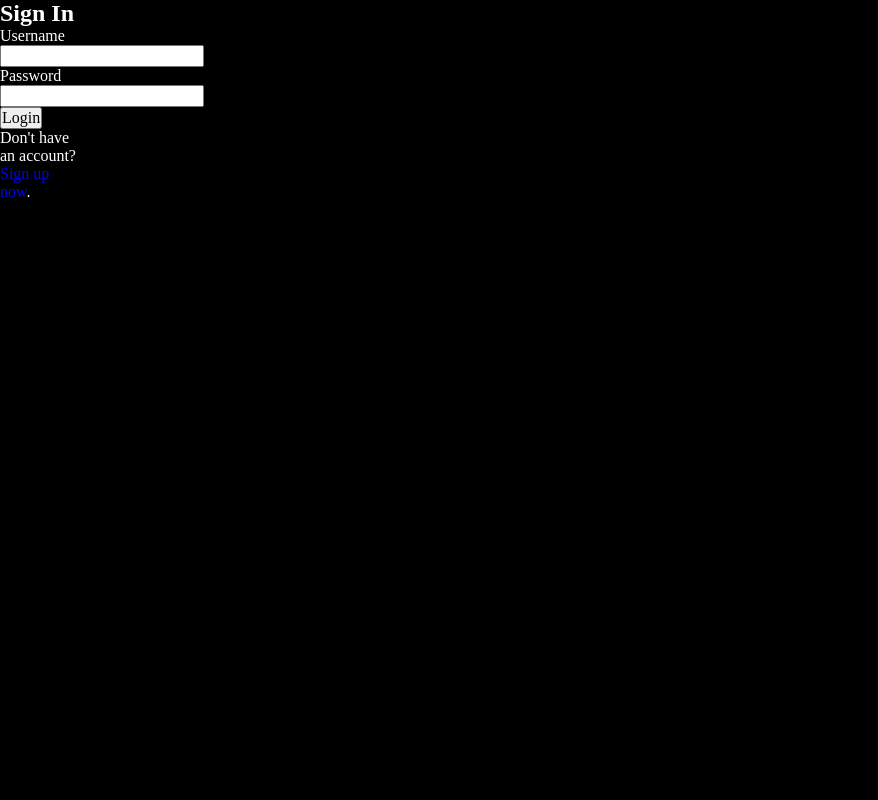
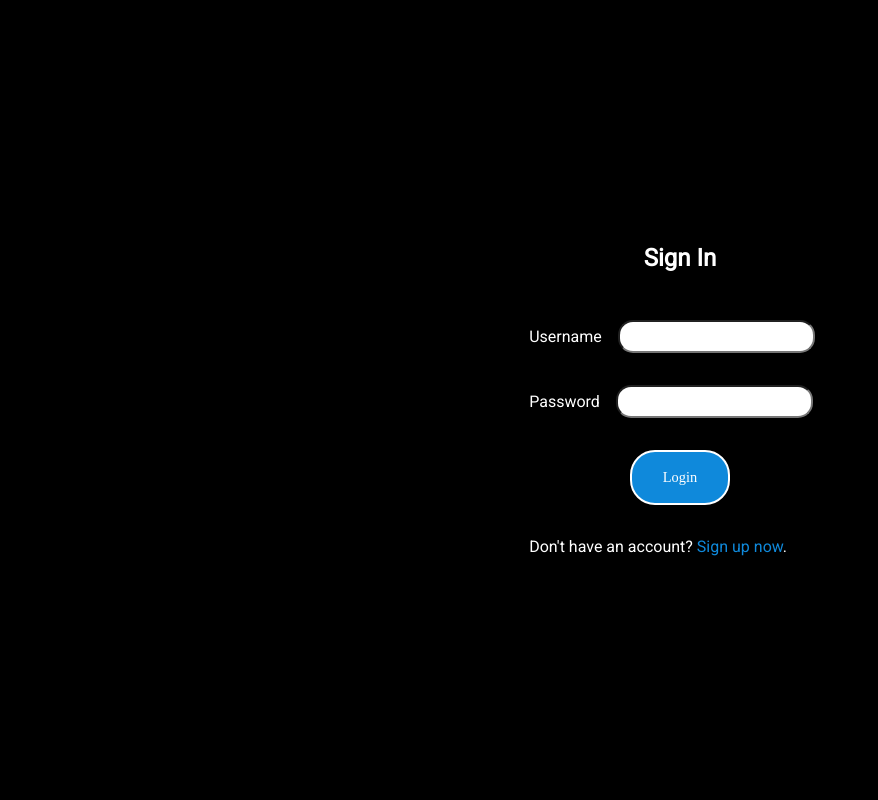
Before and after one commit to caoh29/php-twitter, a PHP site: page /signin.php in a window 1280 px wide. Shown: the whole page, without its empty margins (0-878 px from the left). Run offline with PHP 8.4, Linux system fonts and the light colour scheme.

Commit message:
sigin style done

```diff
--- a/index.php
+++ b/index.php
@@ -8,6 +8,9 @@
     <!-- Link to your custom CSS or Bootstrap -->
     <link rel="stylesheet" href="./styles/globals.css">
     <link rel="stylesheet" href="./styles/index.css">
+    <link rel="preconnect" href="https://fonts.googleapis.com">
+    <link rel="preconnect" href="https://fonts.gstatic.com" crossorigin>
+    <link href="https://fonts.googleapis.com/css2?family=Roboto&display=swap" rel="stylesheet">
 </head>
 <body>
     <!-- Header -->
@@ -22,7 +25,7 @@
             if(isset($_SESSION['user_id'])) {
                 echo '<form action="./logic/add_post.php" method="POST">';
                 echo '<div class="post_wrap">';
-                echo '<textarea id="content" name="content" placeholder="What are you thinking about?"></textarea>';
+                echo '<textarea required id="content" name="content" placeholder="What are you thinking about?"></textarea>';
                 echo '<input type="submit" value="Post"/>';
                 echo '</div>';
                 echo '</form>';
--- a/profile.php
+++ b/profile.php
@@ -8,6 +8,9 @@
     <!-- Link to your custom CSS or Bootstrap -->
     <link rel="stylesheet" href="./styles/globals.css">
     <link rel="stylesheet" href="./styles/profile.css">
+    <link rel="preconnect" href="https://fonts.googleapis.com">
+    <link rel="preconnect" href="https://fonts.gstatic.com" crossorigin>
+    <link href="https://fonts.googleapis.com/css2?family=Roboto&display=swap" rel="stylesheet">
 </head>
 <body>
     <!-- Header -->
--- a/signin.php
+++ b/signin.php
@@ -97,26 +97,29 @@ if($_SERVER["REQUEST_METHOD"] == "POST"){
     <!-- Link to your custom CSS or Bootstrap -->
     <link rel="stylesheet" href="./styles/globals.css">
     <link rel="stylesheet" href="./styles/signin.css">
+    <link rel="preconnect" href="https://fonts.googleapis.com">
+    <link rel="preconnect" href="https://fonts.gstatic.com" crossorigin>
+    <link href="https://fonts.googleapis.com/css2?family=Roboto&display=swap" rel="stylesheet">
 </head>
 <body>
-    <div class="wrapper">
+    <main id="main_signin">
         <h2>Sign In</h2>
         <form action="" method="post">
-            <div>
+            <div class="username_wrapper">
                 <label>Username</label>
                 <input type="text" name="username" value="<?php echo $username; ?>">
                 <span><?php echo $username_err; ?></span>
             </div>
-            <div>
+            <div class="password_wrapper">
                 <label>Password</label>
                 <input type="password" name="password">
                 <span><?php echo $password_err; ?></span>
             </div>
-            <div>
+            <div class="submit_wrapper">
                 <input type="submit" value="Login">
             </div>
             <p>Don't have an account? <a href="signup.php">Sign up now</a>.</p>
         </form>
-    </div>
+    </main>
 </body>
 </html>
--- a/signup.php
+++ b/signup.php
@@ -31,6 +31,9 @@ if ($_SERVER["REQUEST_METHOD"] == "POST") {
     <!-- Link to your custom CSS or Bootstrap -->
     <link rel="stylesheet" href="./styles/globals.css">
     <link rel="stylesheet" href="./styles/signup.css">
+    <link rel="preconnect" href="https://fonts.googleapis.com">
+    <link rel="preconnect" href="https://fonts.gstatic.com" crossorigin>
+    <link href="https://fonts.googleapis.com/css2?family=Roboto&display=swap" rel="stylesheet">
 </head>
 <body>
     <h2>Register</h2>
--- a/styles/globals.css
+++ b/styles/globals.css
@@ -15,6 +15,9 @@ body, html{
   color: white;
   display: grid;
   grid-template-columns: 80px calc(100vw - 80px);
+  font-family: "Roboto", sans-serif;
+  font-weight: 400;
+  font-style: normal;
 }
 
 input, button, textarea, select{
@@ -38,9 +41,30 @@ html:focus-within{
 
 a {
   text-decoration: none;
+  color: rgb(15, 137, 219);
 }
 
-/* FONT */
+input[type=submit] {
+  border: 2px solid white;
+  padding: 15px 20px;
+  font-family: 'Hedvig Letters Serif', serif;
+  font-size: .9rem;
+  font-weight: 400;
+  line-height: 1.5;
+  color: white;
+  background-color: rgb(15, 137, 219);
+  border-radius: 25px;
+  transition: all 0.5s cubic-bezier(0.5, 0, 0, 1) 0s;
+  width: 100px;
+}
+
+input[type=submit]:hover {
+  border: 2px solid black;
+  color: black;
+  background-color: white;
+  cursor: pointer;
+  scale: 1.1;
+}
 
 
 header {
--- a/styles/signin.css
+++ b/styles/signin.css
@@ -0,0 +1,32 @@
+#main_signin {
+  display: flex;
+  flex-direction: column;
+  flex-wrap: nowrap;
+  align-items: center;
+  justify-content: center;
+  gap: 3rem;
+}
+
+#main_signin form {
+  display: flex;
+  flex-direction: column;
+  flex-wrap: nowrap;
+  gap: 2rem;
+}
+
+#main_signin form .username_wrapper, #main_signin form .password_wrapper {
+  display: flex;
+  flex-wrap: nowrap;
+  gap: 1rem;
+  align-items: center;
+}
+
+#main_signin form input[type=text], #main_signin form input[type=password] {
+  padding: 5px;
+  border-radius: 15px;
+}
+
+#main_signin form .submit_wrapper {
+  display: flex;
+  justify-content: center;
+}
--- a/update_delete_profile.php
+++ b/update_delete_profile.php
@@ -8,6 +8,9 @@
     <!-- Link to your custom CSS or Bootstrap -->
     <link rel="stylesheet" href="./styles/globals.css">
     <link rel="stylesheet" href="./styles/update_delete_profile.css">
+    <link rel="preconnect" href="https://fonts.googleapis.com">
+    <link rel="preconnect" href="https://fonts.gstatic.com" crossorigin>
+    <link href="https://fonts.googleapis.com/css2?family=Roboto&display=swap" rel="stylesheet">
 </head>
 <body>
     <!-- Header -->
```
Also changed, not shown: styles/index.css (+5 -14 lines).
